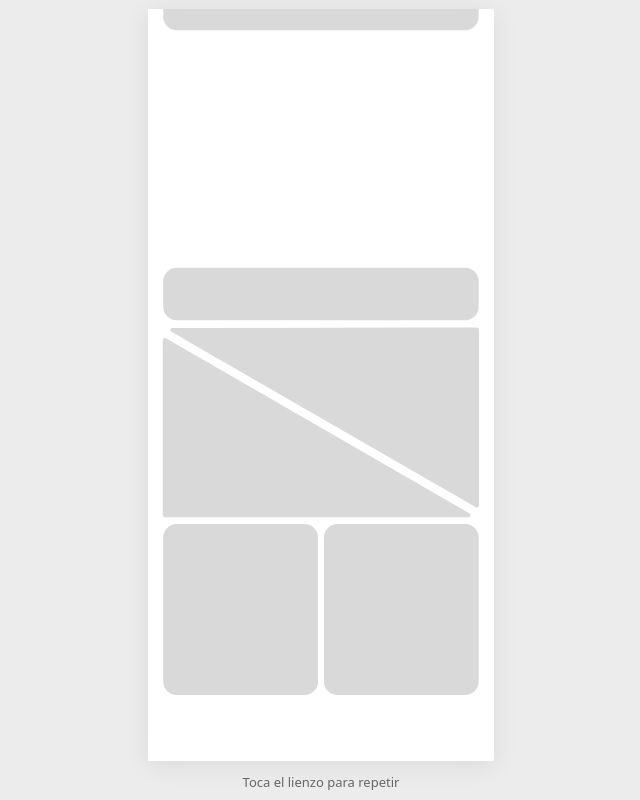
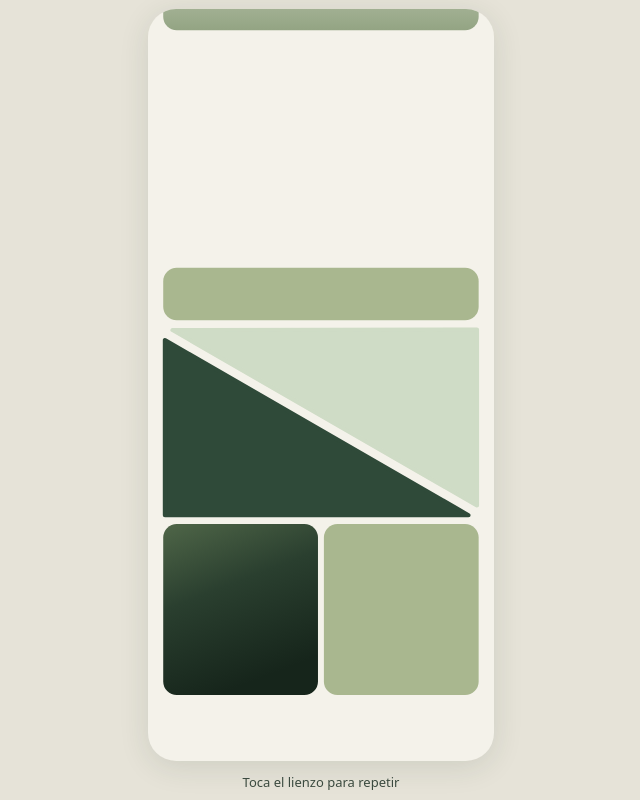
Before and after one commit to CentavoTempest/App-Jugueter-a, a plain HTML site: page index.html in a window 1280 px wide. Shown: the whole page, without its empty margins (319-959 px from the left). Drawn offline with Linux system fonts and the light colour scheme.

Commit message:
Look & feel crema y verdes bosque/salvia, con indicador de páginas
Co-Authored-By: Claude Opus 5.5 <noreply@anthropic.com>

```diff
--- a/index.html
+++ b/index.html
@@ -5,11 +5,16 @@
   <meta name="viewport" content="width=device-width, initial-scale=1" />
   <title>Juguetería · Gravedad</title>
   <style>
+    /* Paleta: crema + verdes bosque / salvia */
     :root {
-      --page: #ececec;
-      --canvas: #ffffff;
-      --shape: #d9d9d9;
-      --text: #666;
+      --page: #e6e3d8;
+      --canvas: #f4f2ea;
+      --text: #3b4a3f;
+      --bosque: #2f4a39;
+      --bosque-oscuro: #233a2b;
+      --salvia: #a9b78f;
+      --salvia-clara: #cfdcc6;
+      --dock: #c9cdc0;
     }
     * { box-sizing: border-box; }
     html, body { margin: 0; height: 100%; }
@@ -30,10 +35,22 @@
       background: var(--canvas);
       overflow: hidden;
       cursor: pointer;
-      box-shadow: 0 4px 24px rgba(0,0,0,.08);
+      border-radius: 28px;
+      box-shadow: 0 6px 30px rgba(35, 58, 43, .12);
     }
     svg { display: block; width: 100%; height: 100%; }
-    .forma { fill: var(--shape); stroke: var(--shape); stroke-linejoin: round; }
+    .forma { stroke-linejoin: round; }
+    #pildora .forma    { fill: var(--dock); }
+    #circulo .forma    { fill: var(--bosque); }
+    #rectGrande .forma { fill: url(#niebla); }
+    #rectMedio .forma  { fill: var(--salvia); }
+    #triArriba .forma  { fill: var(--salvia-clara); stroke: var(--salvia-clara); }
+    #triAbajo .forma   { fill: var(--bosque); stroke: var(--bosque); }
+    #cuadroIzq .forma  { fill: url(#selva); }
+    #cuadroDer .forma  { fill: var(--salvia); }
+    .punto { fill: var(--dock); opacity: 0; transition: opacity .6s ease; }
+    .punto.activo { fill: var(--bosque); }
+    .listo .punto { opacity: 1; }
     p { margin: 0; font-size: 13px; }
     .temblor { animation: temblor 520ms ease-out; }
     @keyframes temblor {
@@ -52,6 +69,26 @@
   <div id="lienzo" title="Toca para repetir">
     <!-- viewBox en coordenadas del diseño original; se escala a 402 x 874 -->
     <svg viewBox="0 0 818 1778" preserveAspectRatio="xMidYMid meet" aria-label="Formas cayendo con gravedad">
+      <defs>
+        <!-- Widget brumoso: claro arriba, salvia abajo -->
+        <linearGradient id="niebla" x1="0" y1="0" x2="0" y2="1">
+          <stop offset="0" stop-color="#e3e6db" />
+          <stop offset=".55" stop-color="#c3ccb6" />
+          <stop offset="1" stop-color="#93a483" />
+        </linearGradient>
+        <!-- Widget de selva: verde muy oscuro con luz cálida arriba -->
+        <linearGradient id="selva" x1="0" y1="0" x2=".35" y2="1">
+          <stop offset="0" stop-color="#4f6648" />
+          <stop offset=".45" stop-color="#2a3f2f" />
+          <stop offset="1" stop-color="#16251b" />
+        </linearGradient>
+      </defs>
+      <!-- Indicador de páginas: aparece al terminar -->
+      <g id="puntos">
+        <circle class="punto activo" cx="377" cy="1700" r="10" />
+        <circle class="punto" cx="409" cy="1700" r="10" />
+        <circle class="punto" cx="441" cy="1700" r="10" />
+      </g>
       <!-- Píldora superior -->
       <g id="pildora"><rect class="forma" x="36" y="54" width="588" height="122" rx="61" stroke-width="0" /></g>
       <!-- Círculo superior -->
@@ -106,6 +143,7 @@
       svg.classList.remove('temblor');
       void svg.getBoundingClientRect();   // reinicia la animación si ya estaba aplicada
       svg.classList.add('temblor');
+      document.getElementById('lienzo').classList.add('listo');
     }
 
     let cuerpos = [];
@@ -142,6 +180,7 @@
 
     function iniciar() {
       cancelAnimationFrame(raf);
+      document.getElementById('lienzo').classList.remove('listo');
       preparar();
       cuerpos[0].estado = 'cayendo';
       let anterior = performance.now();
```
